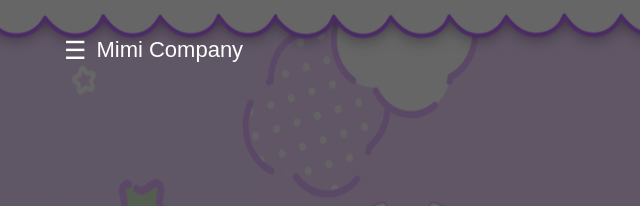
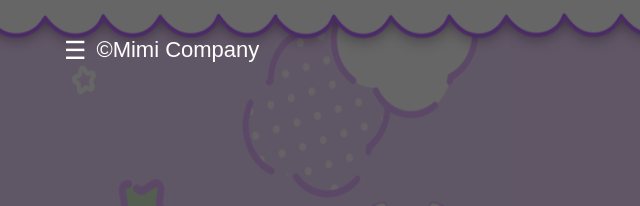
Before and after one commit to garras89/MimiOficialVtuber.com, a plain HTML site: page index.html in a window 1280 px wide. Shown: the top 206 px of the page, 0-640 px from the left. Drawn offline with Linux system fonts and the light colour scheme.

Commit message:
Add files via upload

```diff
--- a/index.html
+++ b/index.html
@@ -2,7 +2,8 @@
 <html lang="es">
 <head>
 	<meta charset="UTF-8">
-	<title>Mimi vtuber</title>
+	<title>&copy;Mimi vtuber</title>
+	 <link rel="shortcut icon" href="img/mimi2.png" type="image/x-icon">
 	<link rel="stylesheet" href="ewe.css">
 </head>
 <body>
@@ -12,7 +13,7 @@
 			<label for="btn-menu">☰</label>
 		</div>
 			<div class="logo">
-				<h1>Mimi Company</h1>
+				<h1>&copy;Mimi Company</h1>
 			</div>
 			<nav class="menu">
 				<a href="mimi.html">Mimi</a>
```
